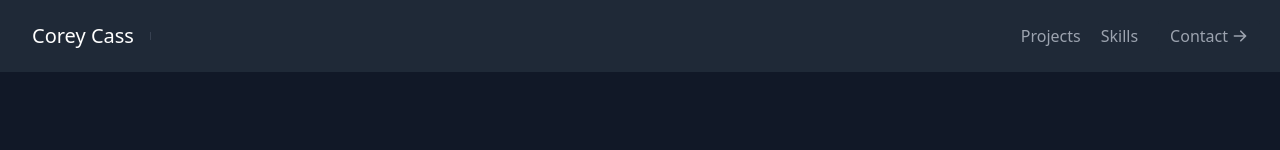
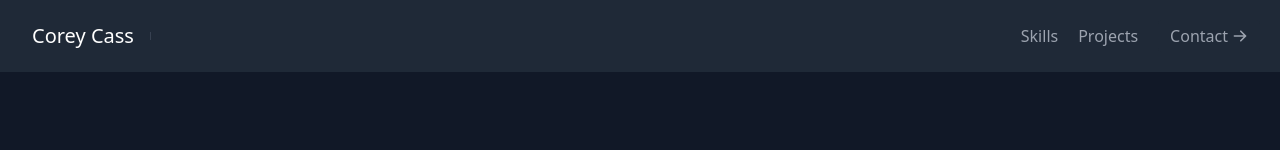
Before and after one commit to TheLavitz/portfolio-2.0, a React (Create React App) app: page / in a window 1280 px wide. Shown: the top 150 px of the page. Built offline with nearby package versions, Linux system fonts and the light colour scheme.

Commit message:
added react-scroll

```diff
--- a/package.json
+++ b/package.json
@@ -10,7 +10,8 @@
     "react": "^17.0.2",
     "react-dom": "^17.0.2",
     "react-icons": "^5.0.1",
-    "react-scripts": "^1.1.5"
+    "react-scripts": "^1.1.5",
+    "react-scroll": "^1.9.0"
   },
   "scripts": {
     "start": "craco start",
--- a/src/components/Navbar.js
+++ b/src/components/Navbar.js
@@ -1,29 +1,50 @@
 import { ArrowRightIcon } from "@heroicons/react/solid";
 import React from "react";
+import { Link } from "react-scroll";
 
 export default function Navbar() {
   return (
     <header className="bg-gray-800 md:sticky top-0 z-10">
       <div className="container mx-auto flex flex-wrap p-5 flex-col md:flex-row items-center">
         <a className="title-font font-medium text-white mb-4 md:mb-0">
-          <a href="#about" className="ml-3 text-xl">
+          <Link
+            activeClass="active"
+            to="about"
+            spy={true}
+            smooth={true}
+            className="ml-3 text-xl"
+          >
             Corey Cass
-          </a>
+          </Link>
         </a>
         <nav className="md:mr-auto md:ml-4 md:py-1 md:pl-4 md:border-l md:border-gray-700	flex flex-wrap items-center text-base justify-center"></nav>
-        <a href="#projects" className="mr-5 hover:text-white">
+        <Link
+          to="skills"
+          spy={true}
+          smooth={true}
+          offset={-50}
+          className="mr-5 hover:text-white"
+        >
+          Skills
+        </Link>
+        <Link
+          to="projects"
+          spy={true}
+          smooth={true}
+          offset={-50}
+          className="mr-5 hover:text-white"
+        >
           Projects
-        </a>
-        <a href="#skills" className="mr-5 hover:text-white">
-          Skills
-        </a>
-        <a
-          href="#contact"
+        </Link>
+        <Link
+          to="contact"
+          spy={true}
+          smooth={true}
           className="inline-flex items-center bg-gray-800 border-0 py-1 px-3 focus:outline-none hover:bg-gray-700 rounded text-base mt-4 md:mt-0"
         >
           Contact
           <ArrowRightIcon className="w-4 h-4 ml-1" />
-        </a>
+        </Link>
       </div>
     </header>
   );
```
Also changed, not shown: 2 other files (tests, documents, lock files or other folders).
